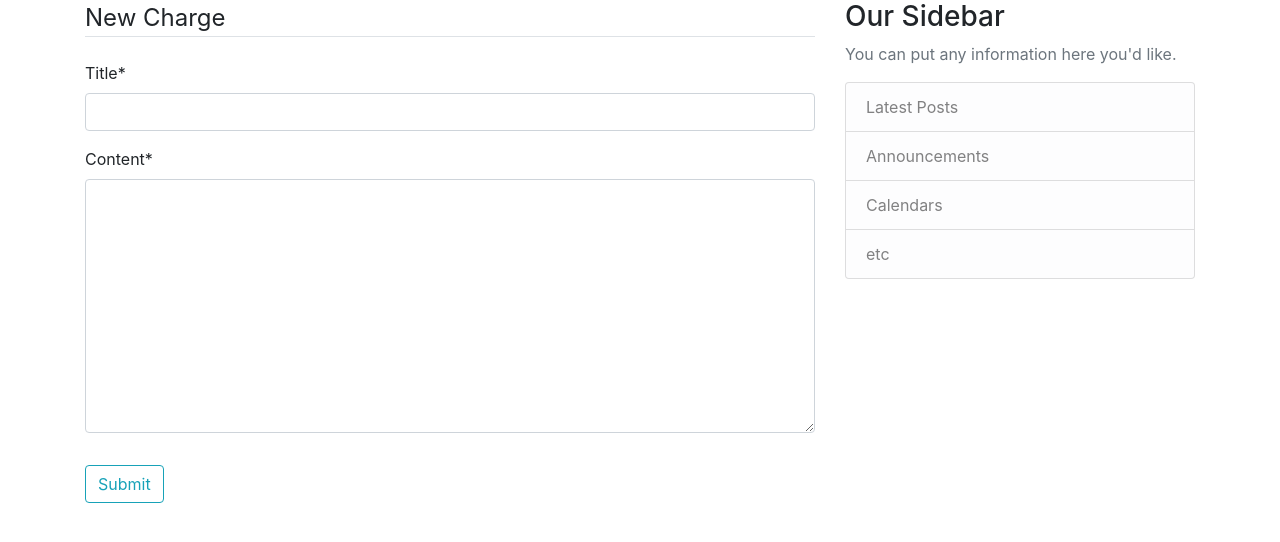
After one commit to gustavopelayo/DjangoWebsite, a Django app: page /post/new in a window 1280 px wide. The commit adds this page. Shown: the top 542 px of the page. Run offline with Django 4.2, Linux system fonts and the light colour scheme; a user stored in the database is signed in; some libraries are stand-ins or nearby versions.

Commit message:
New Post Edit Post

```diff
--- a/blog/models.py
+++ b/blog/models.py
@@ -1,7 +1,7 @@
 from django.db import models
 from django.utils import timezone
 from django.contrib.auth.models import User
-
+from django.urls import reverse
 
 class Post(models.Model):
     title = models.CharField(max_length=100)
@@ -11,3 +11,7 @@
 
     def __str__(self):
         return self.title
+
+    def get_absolute_url(self):
+
+        return reverse('post-detail', kwargs ={'pk': self.pk} )
--- a/blog/templates/blog/base.html
+++ b/blog/templates/blog/base.html
@@ -14,16 +14,19 @@
     <link rel="stylesheet" type="text/css" href="{% static 'blog/main.css' %}">
 
     {% if title %}
-        <title>Django Blog - {{ title }}</title>
+        <title>ChargeIt - {{ title }}</title>
     {% else %}
-        <title>Django Blog</title>
+        <title>ChargeIt</title>
     {% endif %}
 </head>
 <body>
     <header class="site-header">
       <nav class="navbar navbar-expand-md navbar-dark bg-steel fixed-top">
         <div class="container">
-          <a class="navbar-brand mr-4" href="{% url 'blog-home' %}">Django Blog</a>
+          <a class="navbar-brand mr-4" href="{% url 'blog-home' %}">ChargeIt</a>
+
+          <img class = "rounded-circle article-img" src = "{% static "/blog/charge.jpg" %}"  >
+
           <button class="navbar-toggler" type="button" data-toggle="collapse" data-target="#navbarToggle" aria-controls="navbarToggle" aria-expanded="false" aria-label="Toggle navigation">
           <span class="navbar-toggler-icon"></span>
           </button>
--- /dev/null
+++ b/blog/templates/blog/post_form.html
@@ -0,0 +1,18 @@
+
+{% extends "blog/base.html" %}
+{% load crispy_forms_tags %}
+{% block content %}
+    <div class="content-section">
+        <form method="POST">
+            {% csrf_token %}
+            <fieldset class="form-group">
+                <legend class="border-bottom mb-4">New Charge</legend>
+                {{ form|crispy }}
+            </fieldset>
+            <div class="form-group">
+                <button class="btn btn-outline-info" type="submit">Submit</button>
+            </div>
+        </form>
+
+    </div>
+{% endblock content %}
--- a/blog/urls.py
+++ b/blog/urls.py
@@ -1,10 +1,13 @@
 from django.urls import path
-from .views import PostListView, PostDetailView
+from .views import PostListView, PostDetailView, PostCreateView, PostUpdateView
 from . import views
+from django.contrib.staticfiles.urls import staticfiles_urlpatterns
 
 urlpatterns = [
     path('', PostListView.as_view(), name='blog-home'),
     path('post/<int:pk>', PostDetailView.as_view(), name='post-detail'),
-
+    path('post/<int:pk>/update', PostUpdateView.as_view(), name='post-update'),
+    path('post/new', PostCreateView.as_view(), name='post-create'),
     path('about/', views.about, name='blog-about'),
 ]
+urlpatterns += staticfiles_urlpatterns()
--- a/blog/views.py
+++ b/blog/views.py
@@ -1,5 +1,6 @@
 from django.shortcuts import render
-from django.views.generic import ListView, DetailView
+from django.contrib.auth.mixins import LoginRequiredMixin, UserPassesTestMixin
+from django.views.generic import ListView, DetailView, CreateView, UpdateView
 from .models import Post
 
 def home(request):
@@ -17,6 +18,33 @@
 
 class PostDetailView(DetailView):
     model = Post
+class PostCreateView(LoginRequiredMixin,CreateView):
+    model = Post
+    fields = ["title","content"]
+
+    def form_valid(self, form):
+
+        form.instance.author = self.request.user
+
+        return super().form_valid(form)
+
+class PostUpdateView(LoginRequiredMixin,UpdateView, UserPassesTestMixin):
+    model = Post
+    fields = ["title","content"]
+
+    def form_valid(self, form):
+
+        form.instance.author = self.request.user
+
+        return super().form_valid(form)
+
+    def test_func(self):
+
+        post= self.get_object()
+        if self.request.user ==post.author:
+            return True
+        return False
+
 
 def about(request):
     return render(request, 'blog/about.html', {'title': 'About'})
--- a/users/models.py
+++ b/users/models.py
@@ -11,9 +11,9 @@
     def __str__(self):
         return f'{self.user.username} Profile'
 
-    def save(self):
+    def save(self, *args, **kwargs):
 
-        super().save()
+        super(Profile, self).save(*args, **kwargs)
         img = Image.open(self.image.path)
 
         if img.height > 300 or img.width > 300:
```
Also changed, not shown: blog/static/blog/charge.jpg (added), db.sqlite3, output.png (deleted).
